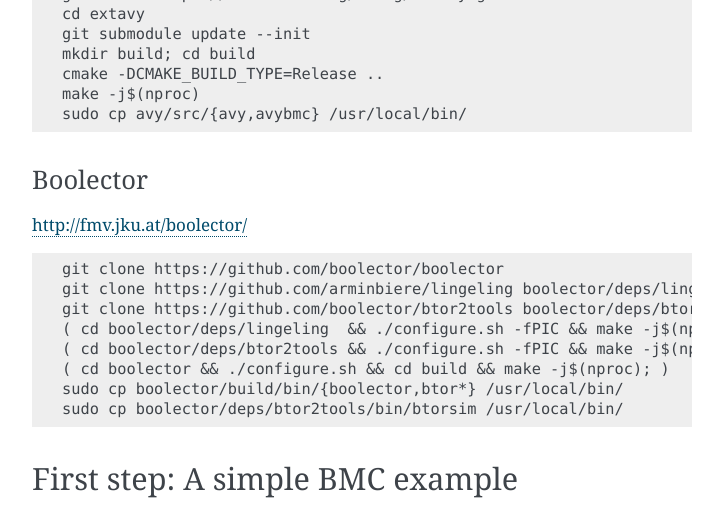
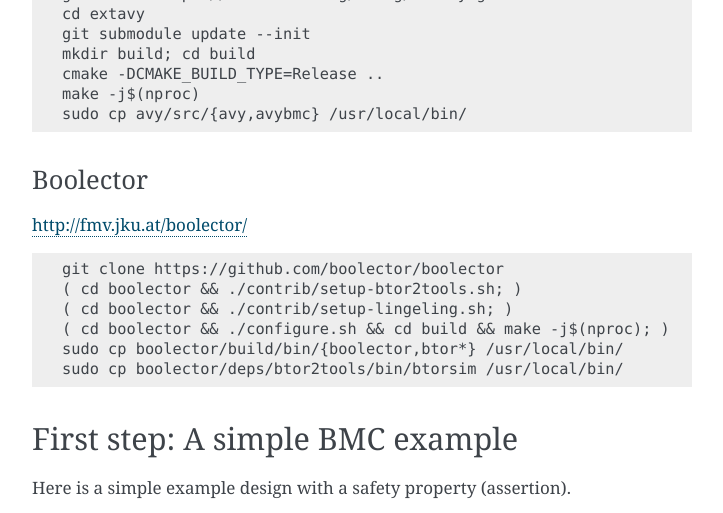
Before and after one commit to YosysHQ/sby, a Sphinx documentation site: the page built from docs/source/quickstart.rst, in a window 1280 px wide and 900 px high, scrolled down 2023 px, cut to the strip 0-513 px from the top of the window. Shown: the whole strip, without its empty margins (388-1111 px from the left). Built offline with Sphinx 7.4.7, drawn with Linux system fonts in a browser that asks for light colours.

Commit message:
Update Boolector build instructions

```diff
--- a/docs/source/quickstart.rst
+++ b/docs/source/quickstart.rst
@@ -119,10 +119,8 @@
 .. code-block:: text
 
    git clone https://github.com/boolector/boolector
-   git clone https://github.com/arminbiere/lingeling boolector/deps/lingeling
-   git clone https://github.com/boolector/btor2tools boolector/deps/btor2tools
-   ( cd boolector/deps/lingeling  && ./configure.sh -fPIC && make -j$(nproc); )
-   ( cd boolector/deps/btor2tools && ./configure.sh -fPIC && make -j$(nproc); )
+   ( cd boolector && ./contrib/setup-btor2tools.sh; )
+   ( cd boolector && ./contrib/setup-lingeling.sh; )
    ( cd boolector && ./configure.sh && cd build && make -j$(nproc); )
    sudo cp boolector/build/bin/{boolector,btor*} /usr/local/bin/
    sudo cp boolector/deps/btor2tools/bin/btorsim /usr/local/bin/
```
